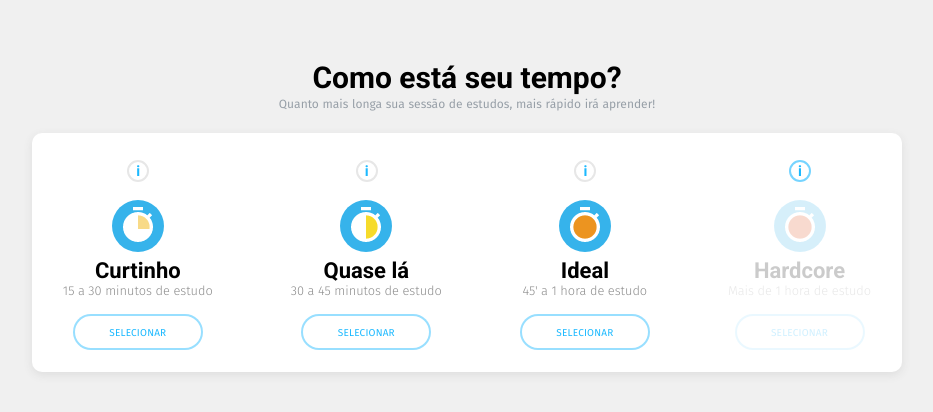
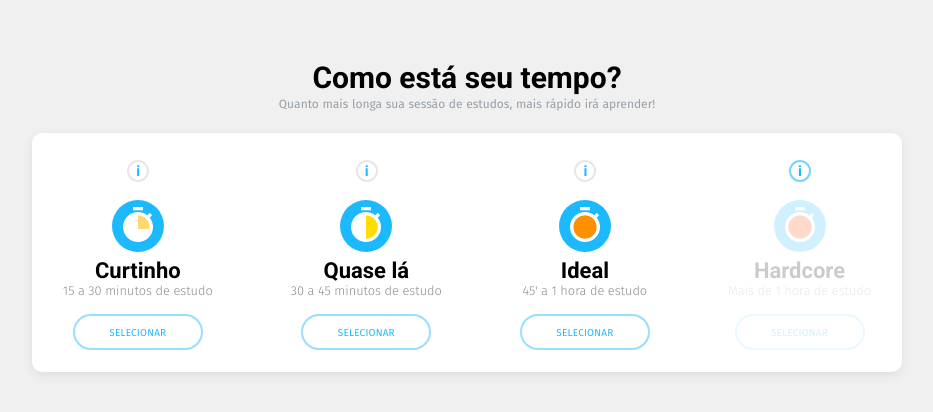
Before and after one commit to ocBruno/difficulty-screen, a Vue app: page / in a window 1280 px wide. Shown: the top 412 px of the page, without its empty margins (173-1106 px from the left). Built offline with nearby package versions, Linux system fonts and the light colour scheme.

Commit message:
design(general): adjust stopwatch hover transition and remove padding from body

```diff
--- a/src/App.vue
+++ b/src/App.vue
@@ -26,6 +26,7 @@ export default {
   height: 100vh;
 }
 body {
+  padding: 0 !important;
   height: 100vh;
   background-color: #F0F0F0;
   margin: 0;
--- a/src/components/DifficultyScreen.vue
+++ b/src/components/DifficultyScreen.vue
@@ -82,7 +82,6 @@ export default {
 
 .stopwatch {
   transition: transform 0.16s linear;
-    filter: saturate(0.8)
 
 }
 .stopwatch-screen {
```
